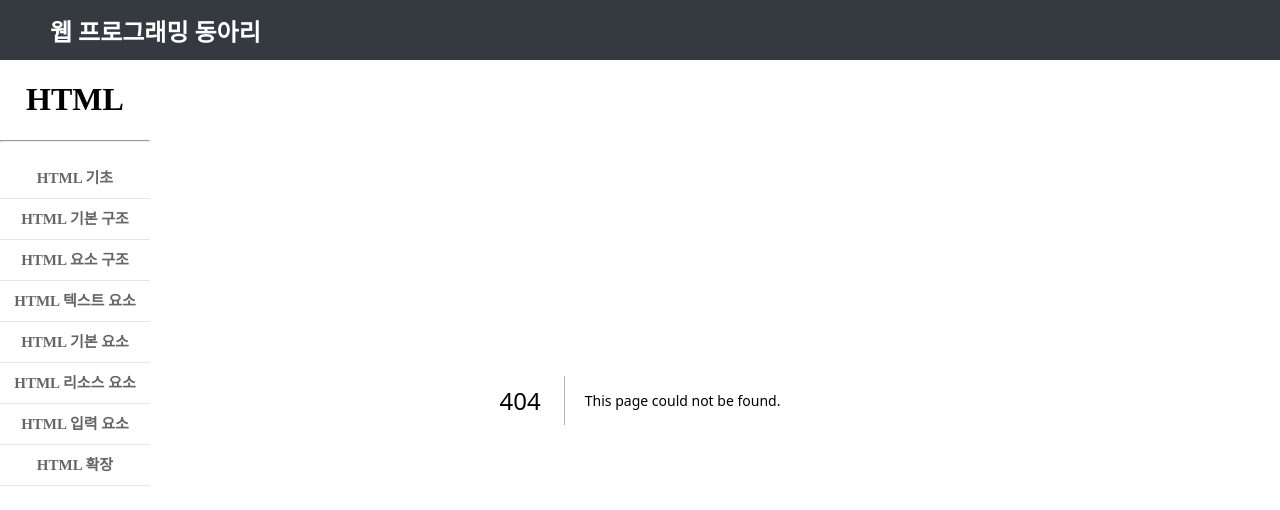
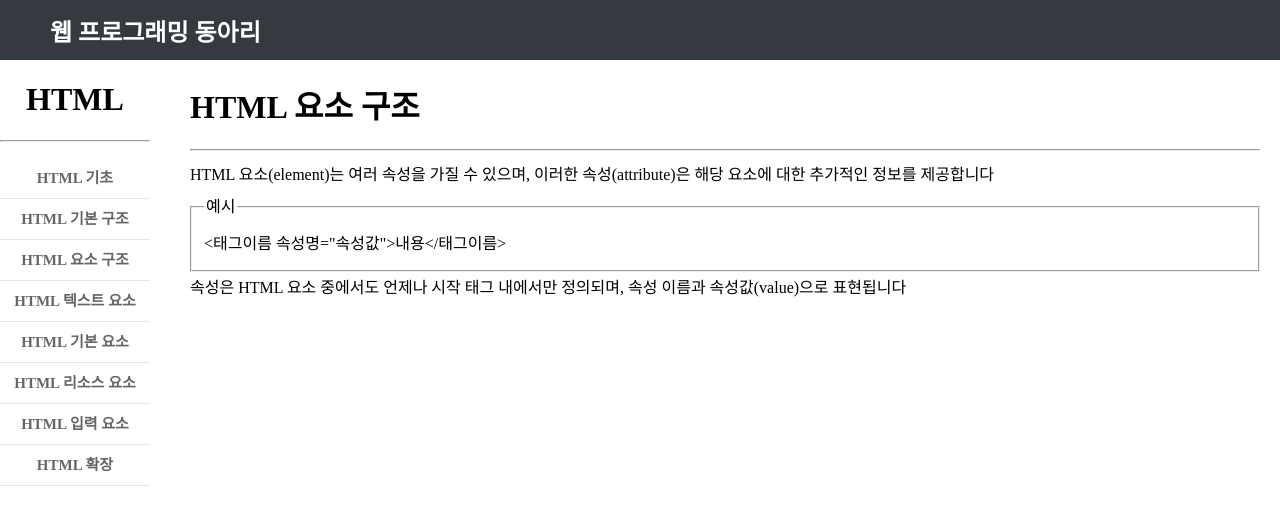
Before and after one commit to anione-web-club/Web-Docs, a Next.js app: page /elementStructure in a window 1280 px wide. Before the commit this address had no page. Shown: the top 510 px of the page. Built offline with nearby package versions, Linux system fonts and the light colour scheme.

Commit message:
Create ElementStructure Page

```diff
--- /dev/null
+++ b/src/app/elementStructure/page.js
@@ -0,0 +1,22 @@
+import style from './style.module.css'
+
+export default function() {
+  return (
+    <>
+      <div className={style.content}>
+        <h1>HTML 요소 구조</h1>
+        <hr />
+        <div className={style.text}>
+          <p>
+            HTML 요소(element)는 여러 속성을 가질 수 있으며, 이러한 속성(attribute)은 해당 요소에 대한 추가적인 정보를 제공합니다 <br />
+            <fieldset>
+              <legend>예시</legend>
+              &lt;태그이름 속성명="속성값"&gt;내용&lt;/태그이름&gt; <br />
+            </fieldset>
+            속성은 HTML 요소 중에서도 언제나 시작 태그 내에서만 정의되며, 속성 이름과 속성값(value)으로 표현됩니다
+          </p>
+        </div>
+      </div>
+    </>
+  )
+}
--- /dev/null
+++ b/src/app/elementStructure/style.module.css
@@ -0,0 +1,10 @@
+.content {
+  margin: 0;
+  margin-left: 170px;
+  padding: 60px 20px 20px 20px;
+}
+
+.text * {
+  line-height: 200%;
+  margin: 0;
+}
--- a/src/components/Sidebar/page.js
+++ b/src/components/Sidebar/page.js
@@ -11,7 +11,7 @@ export default function Sidebar() {
         <ul>
           <li><Link href="/basic">HTML 기초</Link></li>
           <li><Link href="/basicStructure">HTML 기본 구조</Link></li>
-          <li><Link href="/">HTML 요소 구조</Link></li>
+          <li><Link href="/elementStructure">HTML 요소 구조</Link></li>
           <li><Link href="/">HTML 텍스트 요소</Link></li>
           <li><Link href="/">HTML 기본 요소</Link></li>
           <li><Link href="/">HTML 리소스 요소</Link></li>
```
